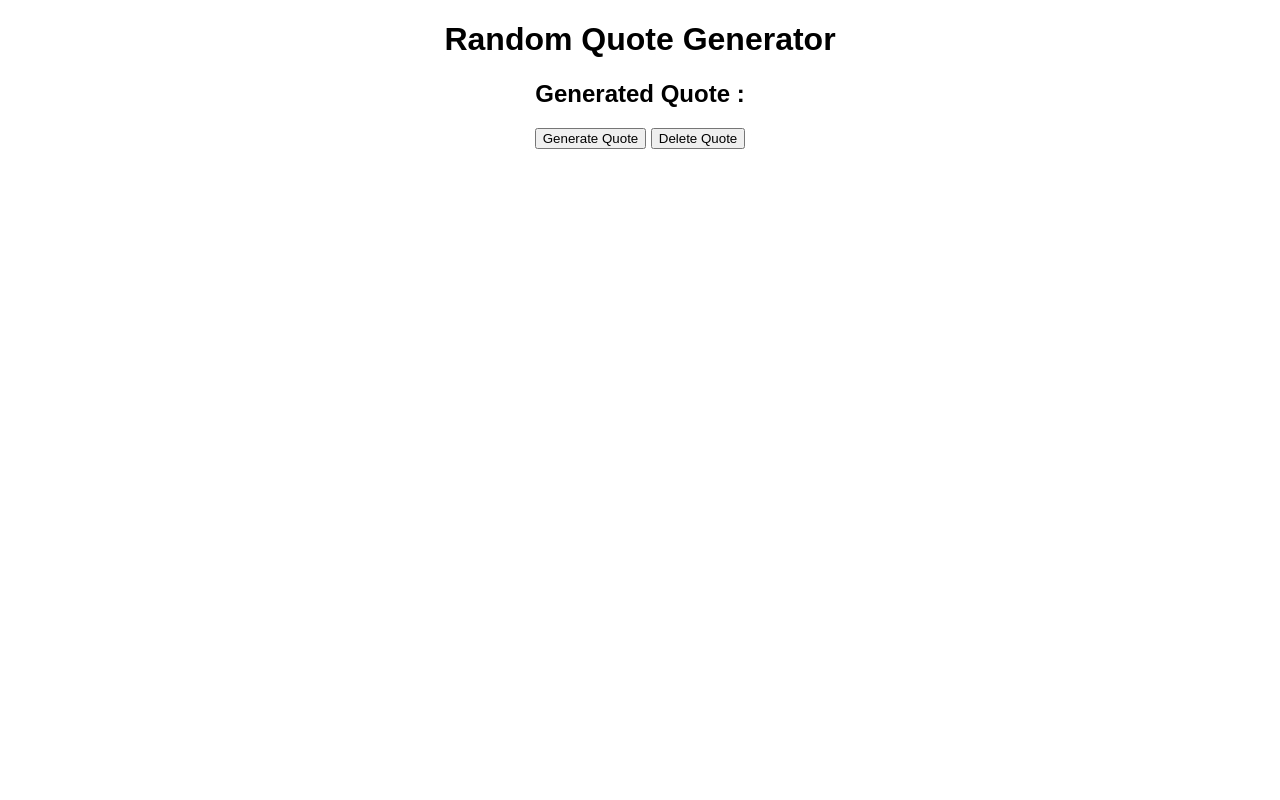
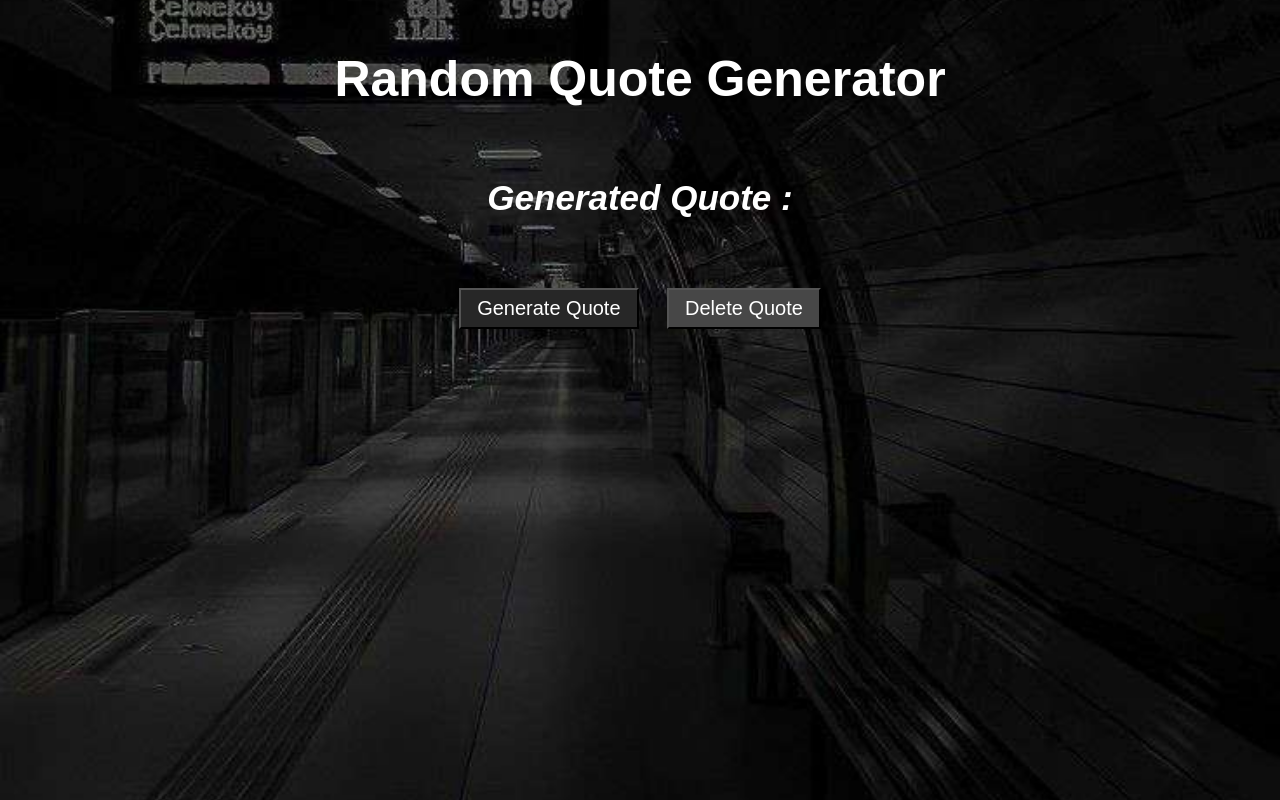
Before and after one commit to MohamadCode/Random-Quote, a plain HTML site: page index.html in a window 1280 px wide. Drawn offline with Linux system fonts and the light colour scheme; a web font is replaced by a local one.

Commit message:
basic-styling

```diff
--- a/Style.css
+++ b/Style.css
@@ -5,4 +5,38 @@ body {
     margin: 0;
     padding: 0;
     text-align: center;
+    background-image: url(/Images/Train\ Station.jpg);
+    background-position: center;
+    background-repeat: no-repeat;
+    background-size: cover;
 }
+
+.Title {
+    font-size: 50px;
+    font-weight: 700;
+    color: white;
+    margin: 50px 0;
+}
+
+.genrted-quote {
+    font-size: 35px;
+    font-style: oblique;
+    color: white;
+    margin: 70px 0;
+}
+
+.genrate-quotebtn {
+    font-size: 20px;
+    padding: 7px 16px;
+    margin: 0px 12px;
+    color: white;
+    background-color: #272727;
+}
+
+.delete-quotebtn {
+    font-size: 20px;
+    padding: 7px 16px;
+    margin: 0px 12px;
+    color: white;
+    background-color: #474747;
+}
--- a/index.html
+++ b/index.html
@@ -20,8 +20,8 @@
 
 </div>
 
-<button class="genrate-quote" id="genrate-quote">Generate Quote</button>
-<button class="delete-quote">Delete Quote</button>
+<button class="genrate-quotebtn" id="genrate-quote">Generate Quote</button>
+<button class="delete-quotebtn">Delete Quote</button>
 
 
 
```
Also changed, not shown: App.js (line endings or trailing spaces), Images/Train Station.jpg (added).
